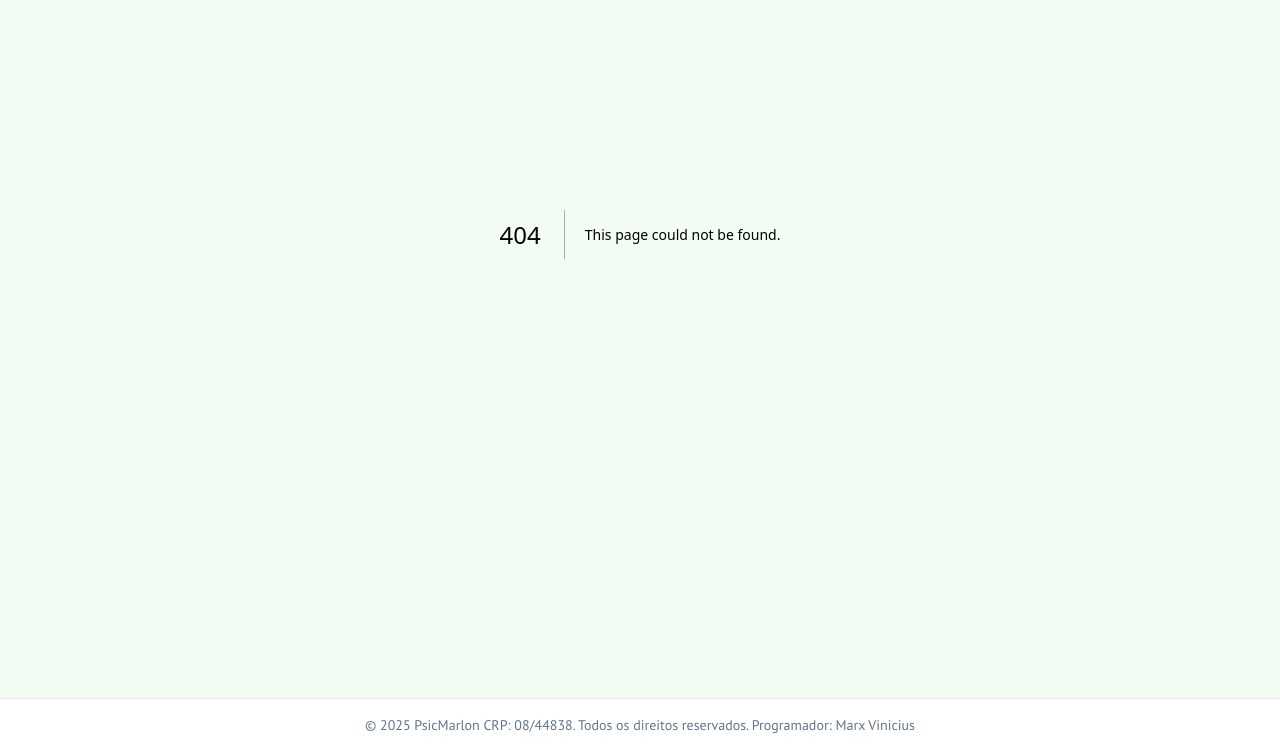
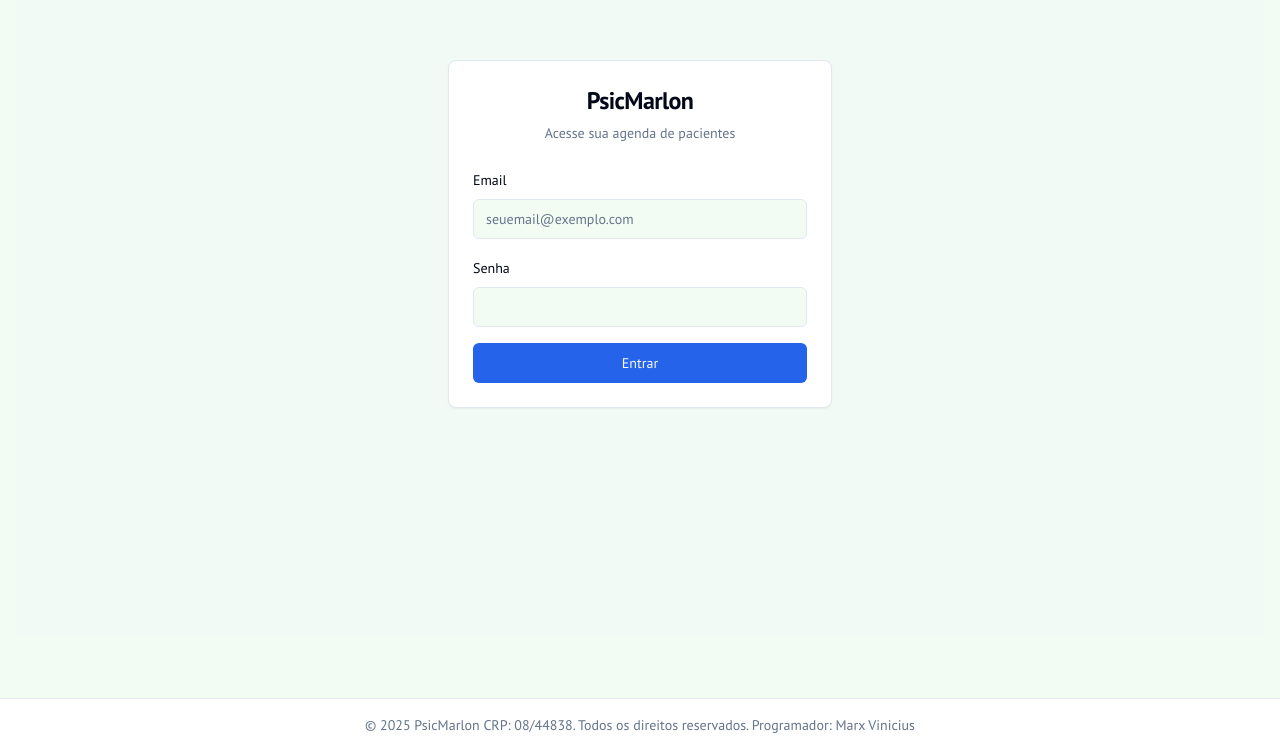
Before and after one commit to MARX210/psicmarlon, a Next.js app: page /login in a window 1280 px wide. Before the commit this address had no page. Shown: the part 198-949 px from the top of the page. Built offline with nearby package versions, Linux system fonts and the light colour scheme.

Commit message:
okay agora consegue fazer uma tela de login para o site já fiz o banco d

```diff
--- /dev/null
+++ b/src/app/api/auth/login/route.ts
@@ -0,0 +1,83 @@
+
+import { NextResponse } from 'next/server';
+import getPool from '@/lib/db';
+import { z } from 'zod';
+import { sign } from 'jsonwebtoken';
+import { cookies } from 'next/headers';
+import bcrypt from 'bcryptjs';
+
+const loginSchema = z.object({
+  email: z.string().email('Email inválido.'),
+  senha: z.string().min(1, 'A senha é obrigatória.'),
+});
+
+export async function POST(req: Request) {
+  try {
+    const body = await req.json();
+    const validation = loginSchema.safeParse(body);
+
+    if (!validation.success) {
+      return NextResponse.json(
+        { error: 'Dados inválidos.', details: validation.error.flatten() },
+        { status: 400 }
+      );
+    }
+
+    const { email, senha } = validation.data;
+
+    const pool = getPool();
+    const userResult = await pool.query('SELECT * FROM Usuarios WHERE email = $1', [email]);
+
+    if (userResult.rows.length === 0) {
+      return NextResponse.json({ error: 'Credenciais inválidas.' }, { status: 401 });
+    }
+
+    const user = userResult.rows[0];
+
+    // Comparar a senha fornecida com a senha (potencialmente plana) no banco
+    // Idealmente, a senha no banco estaria hasheada e usaríamos bcrypt.compare
+    // Por enquanto, faremos uma comparação direta para corresponder ao seu DB.
+    // NOTA DE SEGURANÇA: Armazenar senhas em texto plano é extremamente inseguro.
+    // O ideal seria hashear as senhas no momento do cadastro.
+    // Ex: const isPasswordCorrect = await bcrypt.compare(senha, user.senha);
+    const isPasswordCorrect = senha === user.senha;
+
+    if (!isPasswordCorrect) {
+      return NextResponse.json({ error: 'Credenciais inválidas.' }, { status: 401 });
+    }
+
+    const JWT_SECRET = process.env.JWT_SECRET;
+    if (!JWT_SECRET) {
+      throw new Error('A chave secreta JWT_SECRET não está definida no .env');
+    }
+
+    // Criar o token JWT
+    const token = sign(
+      {
+        id: user.id,
+        email: user.email,
+        nome: user.nome,
+        role: user.role,
+      },
+      JWT_SECRET,
+      { expiresIn: '1d' } // Token expira em 1 dia
+    );
+
+    // Definir o cookie
+    cookies().set('token', token, {
+      httpOnly: true,
+      secure: process.env.NODE_ENV === 'production',
+      maxAge: 60 * 60 * 24, // 1 dia
+      path: '/',
+    });
+
+    return NextResponse.json({ message: 'Login bem-sucedido!' }, { status: 200 });
+
+  } catch (error) {
+    console.error('Erro no login:', error);
+    return NextResponse.json(
+      { error: 'Erro interno do servidor.' },
+      { status: 500 }
+    );
+  }
+}
--- /dev/null
+++ b/src/app/api/auth/logout/route.ts
@@ -0,0 +1,19 @@
+
+import { NextResponse } from 'next/server';
+import { cookies } from 'next/headers';
+
+export async function POST() {
+  try {
+    // Remove o cookie do token
+    cookies().set('token', '', {
+      httpOnly: true,
+      maxAge: 0, // Expira o cookie imediatamente
+      path: '/',
+    });
+
+    return NextResponse.json({ message: 'Logout bem-sucedido' }, { status: 200 });
+  } catch (error) {
+    console.error('Erro no logout:', error);
+    return NextResponse.json({ error: 'Erro interno do servidor' }, { status: 500 });
+  }
+}
--- /dev/null
+++ b/src/app/login/page.tsx
@@ -0,0 +1,100 @@
+
+"use client";
+
+import { useState } from 'react';
+import { useRouter } from 'next/navigation';
+import { useToast } from '@/hooks/use-toast';
+import { Button } from '@/components/ui/button';
+import { Card, CardContent, CardDescription, CardHeader, CardTitle } from '@/components/ui/card';
+import { Input } from '@/components/ui/input';
+import { Label } from '@/components/ui/label';
+import { Loader2 } from 'lucide-react';
+
+export default function LoginPage() {
+  const router = useRouter();
+  const { toast } = useToast();
+  const [email, setEmail] = useState('');
+  const [senha, setSenha] = useState('');
+  const [isLoading, setIsLoading] = useState(false);
+
+  const handleLogin = async (e: React.FormEvent) => {
+    e.preventDefault();
+    setIsLoading(true);
+
+    try {
+      const response = await fetch('/api/auth/login', {
+        method: 'POST',
+        headers: {
+          'Content-Type': 'application/json',
+        },
+        body: JSON.stringify({ email, senha }),
+      });
+
+      const data = await response.json();
+
+      if (!response.ok) {
+        throw new Error(data.error || 'Erro ao fazer login');
+      }
+
+      toast({
+        title: 'Login bem-sucedido!',
+        description: `Bem-vindo(a)!`,
+      });
+
+      // Redireciona para a página inicial após o login
+      router.push('/');
+      router.refresh(); // Força a atualização do estado do servidor (header, etc)
+
+    } catch (error) {
+      toast({
+        variant: 'destructive',
+        title: 'Erro de Login',
+        description: error instanceof Error ? error.message : 'Ocorreu um erro desconhecido.',
+      });
+    } finally {
+      setIsLoading(false);
+    }
+  };
+
+  return (
+    <div className="flex min-h-screen flex-col items-center justify-center bg-muted/40 p-4">
+      <Card className="w-full max-w-sm">
+        <CardHeader className="text-center">
+          <CardTitle className="text-2xl font-bold">PsicMarlon</CardTitle>
+          <CardDescription>Acesse sua agenda de pacientes</CardDescription>
+        </CardHeader>
+        <CardContent>
+          <form onSubmit={handleLogin} className="space-y-4">
+            <div className="space-y-2">
+              <Label htmlFor="email">Email</Label>
+              <Input
+                id="email"
+                type="email"
+                placeholder="seuemail@exemplo.com"
+                required
+                value={email}
+                onChange={(e) => setEmail(e.target.value)}
+                disabled={isLoading}
+              />
+            </div>
+            <div className="space-y-2">
+              <Label htmlFor="password">Senha</Label>
+              <Input
+                id="password"
+                type="password"
+                required
+                value={senha}
+                onChange={(e) => setSenha(e.target.value)}
+                disabled={isLoading}
+              />
+            </div>
+            <Button type="submit" className="w-full" disabled={isLoading}>
+              {isLoading && <Loader2 className="mr-2 h-4 w-4 animate-spin" />}
+              {isLoading ? 'Entrando...' : 'Entrar'}
+            </Button>
+          </form>
+        </CardContent>
+      </Card>
+    </div>
+  );
+}
--- a/src/components/Header.tsx
+++ b/src/components/Header.tsx
@@ -1,7 +1,8 @@
+
 "use client";
 
 import Link from "next/link";
-import { usePathname } from "next/navigation";
+import { usePathname, useRouter } from "next/navigation";
 import { cn } from "@/lib/utils";
 import { Button } from "./ui/button";
 import { ThemeToggle } from "./theme-toggle";
@@ -14,31 +15,46 @@ import {
   SheetTrigger,
   SheetClose,
 } from "@/components/ui/sheet";
-import { Menu } from "lucide-react";
+import { Menu, LogOut, User } from "lucide-react";
 import { useState, useEffect } from "react";
+import { jwtDecode } from 'jwt-decode';
+import Cookies from 'js-cookie';
 
-interface User {
+interface UserPayload {
   id: number;
   email: string;
   nome: string;
   role: 'medico' | 'recepcionista' | 'admin';
 }
 
+async function handleLogout(router: any) {
+    const response = await fetch('/api/auth/logout', { method: 'POST' });
+    if (response.ok) {
+        router.push('/login');
+        router.refresh();
+    }
+}
+
 export function Header() {
   const pathname = usePathname();
-  const [user, setUser] = useState<User | null>(null);
+  const router = useRouter();
+  const [user, setUser] = useState<UserPayload | null>(null);
   const [isClient, setIsClient] = useState(false);
 
   useEffect(() => {
     setIsClient(true);
-    // Pega os dados do usuário do localStorage
-    const userData = localStorage.getItem('user');
-    if (userData) {
+    // Pega o token do cookie
+    const token = Cookies.get('token');
+    if (token) {
       try {
-        setUser(JSON.parse(userData));
+        const decodedToken = jwtDecode<UserPayload>(token);
+        setUser(decodedToken);
       } catch (error) {
-        console.error("Failed to parse user data from localStorage", error);
+        console.error("Failed to decode token", error);
+        setUser(null);
       }
+    } else {
+        setUser(null);
     }
   }, [pathname]); // Re-executa quando a rota muda
 
@@ -49,7 +65,7 @@ export function Header() {
   ];
 
   if (isClient && user?.role === 'admin') {
-    navLinks.push({ href: "/register", label: "Registrar Usuário" });
+    // navLinks.push({ href: "/register", label: "Registrar Usuário" });
   }
 
   // Não renderiza o header na página de login
@@ -103,6 +119,12 @@ export function Header() {
                 <Link href={link.href}>{link.label}</Link>
               </Button>
             ))}
+             {isClient && user && (
+              <Button variant="ghost" size="icon" onClick={() => handleLogout(router)}>
+                <LogOut className="h-5 w-5" />
+                <span className="sr-only">Sair</span>
+              </Button>
+            )}
           </nav>
           <ThemeToggle />
           <div className="md:hidden">
@@ -120,6 +142,12 @@ export function Header() {
                         PSICMARLON
                      </span>
                   </SheetTitle>
+                   {isClient && user && (
+                    <div className="text-sm text-muted-foreground pt-2 flex items-center justify-center gap-2">
+                        <User className="w-4 h-4"/>
+                        <span>{user.nome}</span>
+                    </div>
+                  )}
                 </SheetHeader>
                 <nav className="flex flex-col space-y-4 mt-8">
                   {navLinks.map((link) => (
@@ -138,6 +166,14 @@ export function Header() {
                     </SheetClose>
                   ))}
                 </nav>
+                 {isClient && user && (
+                    <div className="mt-8 pt-4 border-t">
+                        <Button variant="outline" className="w-full" onClick={() => handleLogout(router)}>
+                            <LogOut className="mr-2 h-5 w-5" />
+                            Sair
+                        </Button>
+                    </div>
+                 )}
               </SheetContent>
             </Sheet>
           </div>
```
Also changed, not shown: package.json (+6 -1 lines), src/middleware.ts (added, +27 -0 lines), 1 other file (tests, documents, lock files or other folders).
